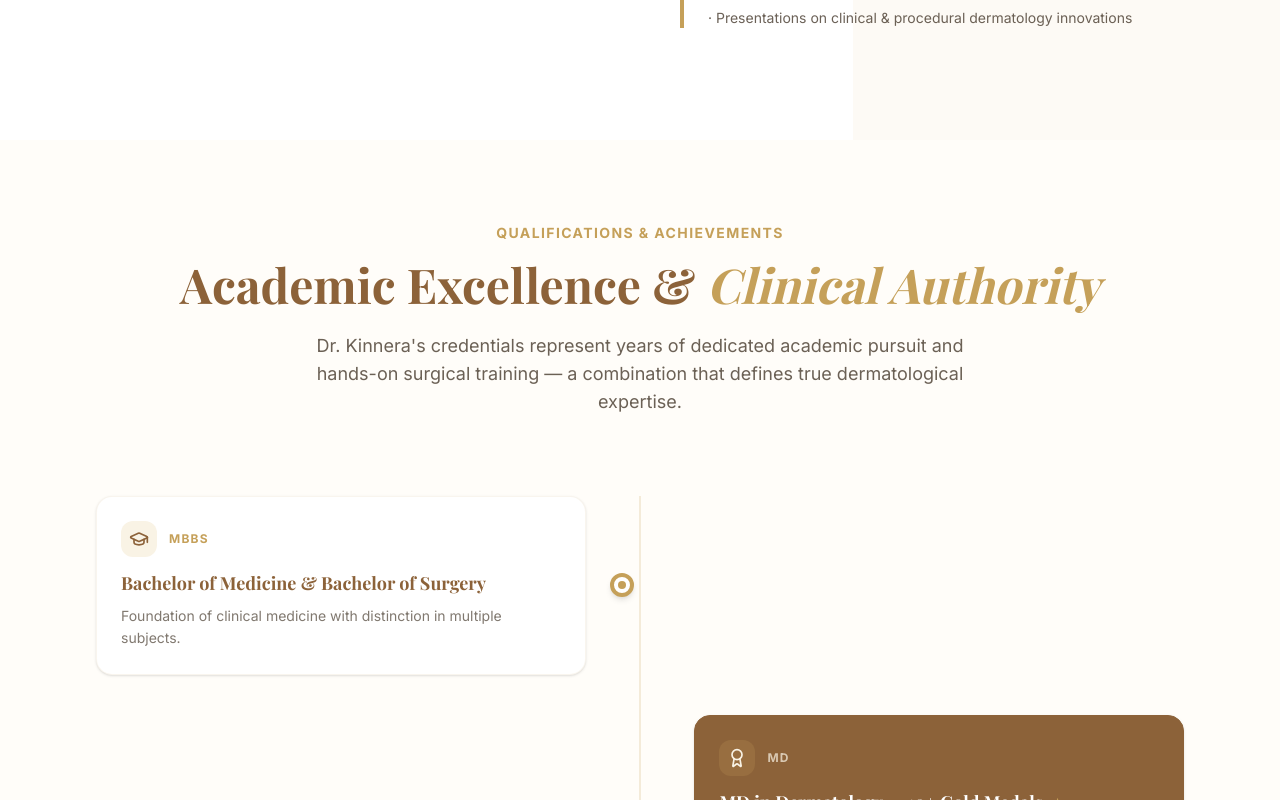
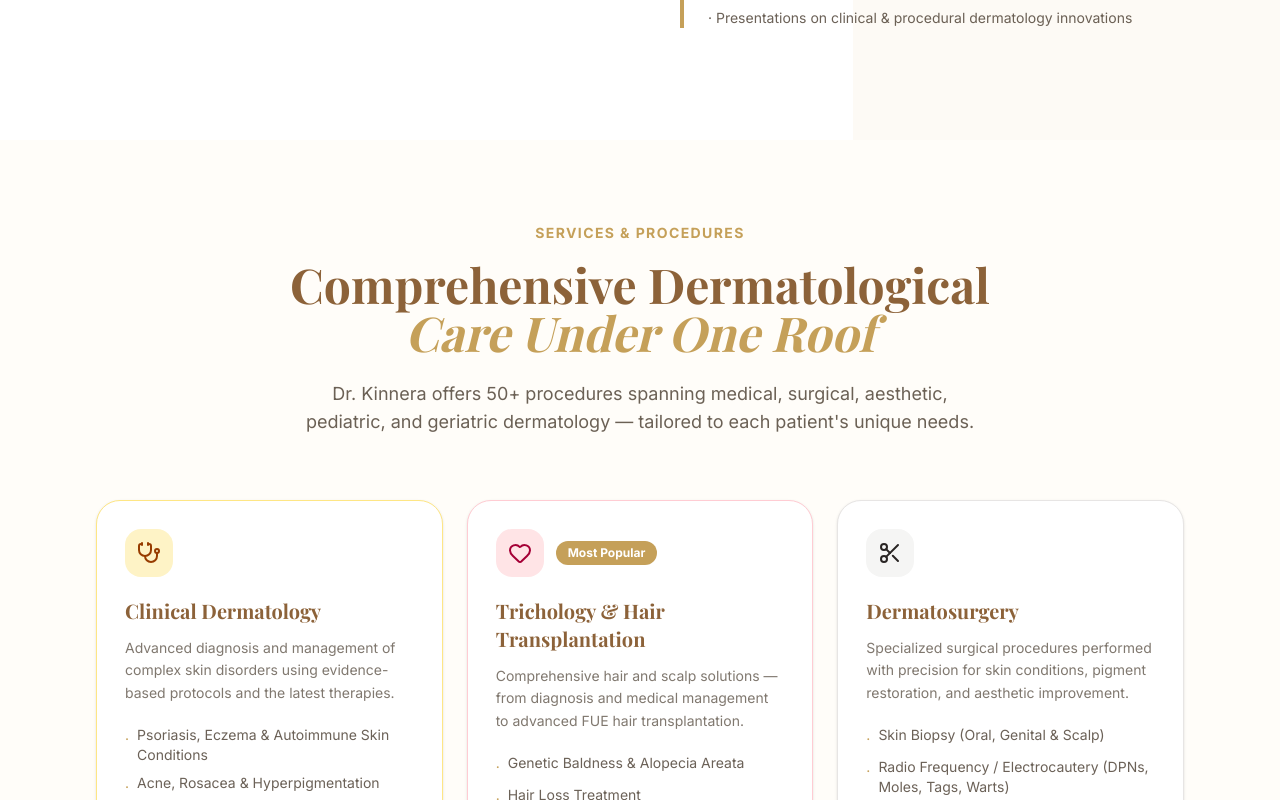
Before and after one commit to phanidhara/Kinnera_website, a React (Vite) app: page / in a window 1280 px wide. Shown: the part 2000-2800 px from the top of the page. Built offline with nearby package versions, Linux system fonts and the light colour scheme; a web font is replaced by a local one.

Commit message:
feat: Remove Credentials section and nav links
Co-Authored-By: Claude Sonnet 4.6 <noreply@anthropic.com>

```diff
--- a/src/App.tsx
+++ b/src/App.tsx
@@ -4,7 +4,6 @@ import Header from './components/layout/Header';
 import Footer from './components/layout/Footer';
 import Hero from './components/sections/Hero';
 import About from './components/sections/About';
-import Credentials from './components/sections/Credentials';
 import Services from './components/sections/Services';
 import Testimonials from './components/sections/Testimonials';
 import WhyChoose from './components/sections/WhyChoose';
@@ -20,7 +19,6 @@ export default function App() {
       <main>
         <Hero />
         <About />
-        <Credentials />
         <Services />
         <Testimonials />
         <WhyChoose />
--- a/src/components/layout/Footer.tsx
+++ b/src/components/layout/Footer.tsx
@@ -47,7 +47,6 @@ const Footer = () => {
               {[
                 { label: 'Home', href: '#' },
                 { label: 'About', href: '#about' },
-                { label: 'Credentials', href: '#credentials' },
                 { label: 'Services', href: '#services' },
                 { label: 'Testimonials', href: '#testimonials' },
                 { label: 'Contact', href: '#contact' },
--- a/src/components/layout/Header.tsx
+++ b/src/components/layout/Header.tsx
@@ -7,7 +7,6 @@ const WHATSAPP = 'https://wa.me/917981337366?text=Hi%2C%20I%20would%20like%20to%
 
 const navLinks = [
   { name: 'About', href: '#about' },
-  { name: 'Credentials', href: '#credentials' },
   { name: 'Services', href: '#services' },
   { name: 'Testimonials', href: '#testimonials' },
   { name: 'FAQ', href: '#faq' },
```
